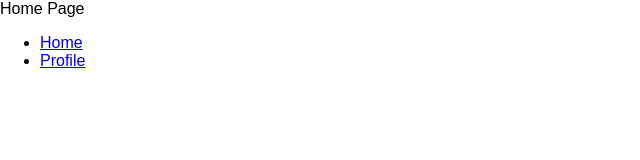
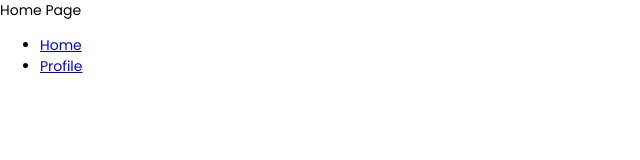
Before and after one commit to Flamic/linkstagram, a React (Create React App) app: page / in a window 1280 px wide. Shown: the top 160 px of the page, without its empty margins (0-640 px from the left). Built offline with nearby package versions, Linux system fonts and the light colour scheme.

Commit message:
feat: added styles utils (fonts, functions, vars)

```diff
--- /dev/null
+++ b/src/ui/style/_fonts.scss
@@ -0,0 +1,50 @@
+@import url('https://fonts.googleapis.com/css2?family=Poppins:ital,wght@0,300;0,400;0,500;0,600;0,700;1,800&display=swap');
+
+@font-face {
+  font-family: 'icomoon';
+  src:  url('../../assets/fonts/icons/icomoon.eot?1wila2');
+  src:  url('../../assets/fonts/icons/icomoon.eot?1wila2#iefix') format('embedded-opentype'),
+    url('../../assets/fonts/icons/icomoon.ttf?1wila2') format('truetype'),
+    url('../../assets/fonts/icons/icomoon.woff?1wila2') format('woff'),
+    url('../../assets/fonts/icons/icomoon.svg?1wila2#icomoon') format('svg');
+  font-weight: normal;
+  font-style: normal;
+  font-display: block;
+}
+
+[class^="icon-"], [class*=" icon-"] {
+  /* use !important to prevent issues with browser extensions that change fonts */
+  font-family: 'icomoon' !important;
+  speak: never;
+  font-style: normal;
+  font-weight: normal;
+  font-variant: normal;
+  text-transform: none;
+  line-height: 1;
+
+  /* Better Font Rendering =========== */
+  -webkit-font-smoothing: antialiased;
+  -moz-osx-font-smoothing: grayscale;
+}
+
+.icon-arrow:before {
+  content: "\e900";
+}
+.icon-comments:before {
+  content: "\e901";
+}
+.icon-cross:before {
+  content: "\e902";
+}
+.icon-like:before {
+  content: "\e903";
+}
+.icon-link:before {
+  content: "\e904";
+}
+.icon-more:before {
+  content: "\e905";
+}
+.icon-search:before {
+  content: "\e906";
+}
--- /dev/null
+++ b/src/ui/style/_functions.scss
@@ -0,0 +1,22 @@
+@use 'sass:math';
+
+:root {
+  --default-font-size: 16px;
+}
+
+@media screen and (max-width: 1300px) {
+  :root {
+    --default-font-size: 14px;
+  }
+}
+
+@media screen and (max-width: 768px) {
+  :root {
+    --default-font-size: 12px;
+  }
+}
+
+@function rem($size) {
+  $remSize: math.div($size, 16px);
+  @return #{$remSize}rem;
+}
--- a/src/ui/style/index.scss
+++ b/src/ui/style/index.scss
@@ -1,6 +1,17 @@
+@use 'fonts';
+@use 'functions' as *;
+
+html {
+  font-size: var(--default-font-size);
+}
+
+* {
+  font-family: 'Poppins', sans-serif;
+  box-sizing: border-box;
+}
+
 body {
   margin: 0;
-  font-family: sans-serif;
   -webkit-font-smoothing: antialiased;
   -moz-osx-font-smoothing: grayscale;
 }
```
Also changed, not shown: src/ui/style/_vars.scss (added, +17 -0 lines).
